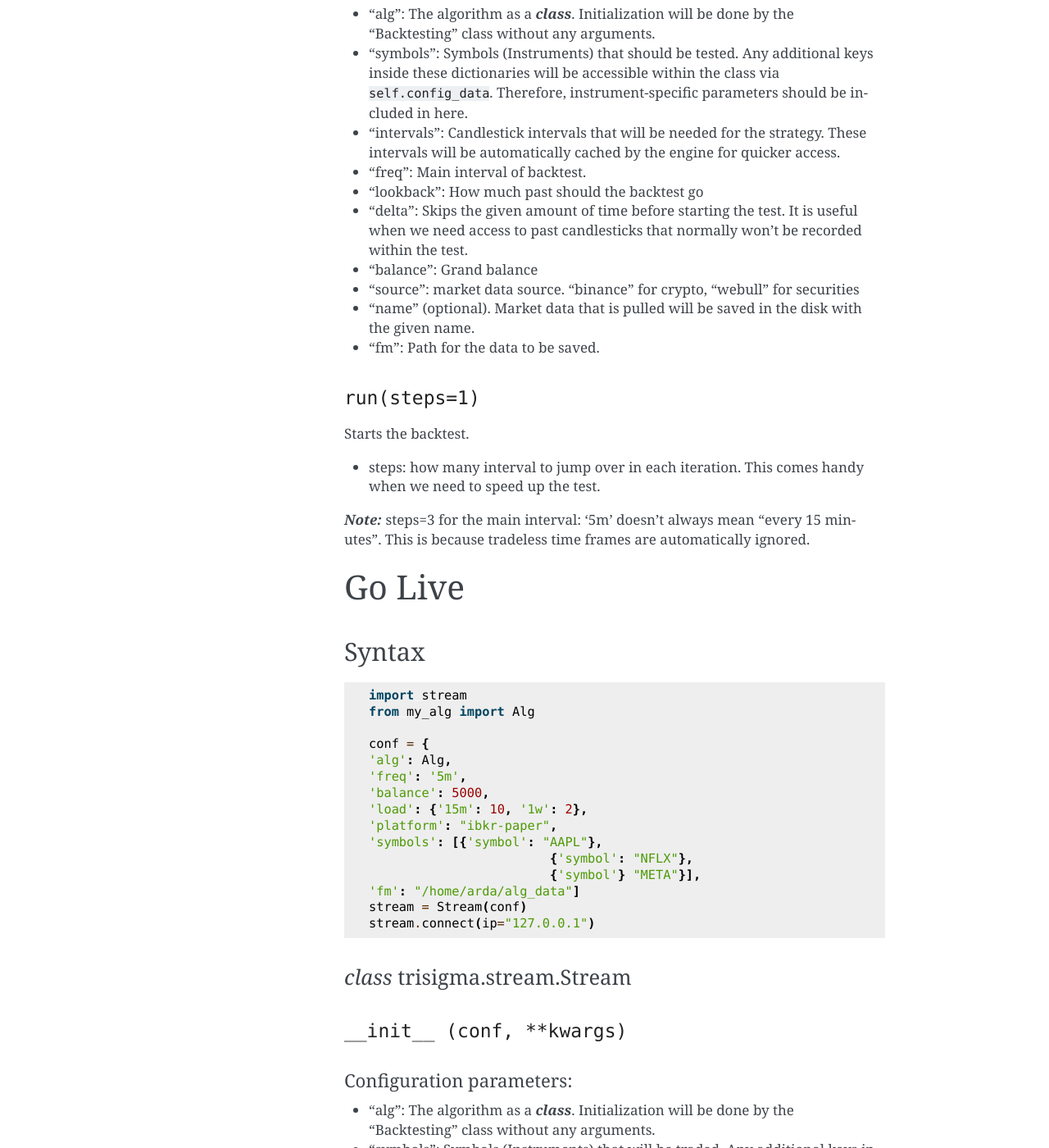
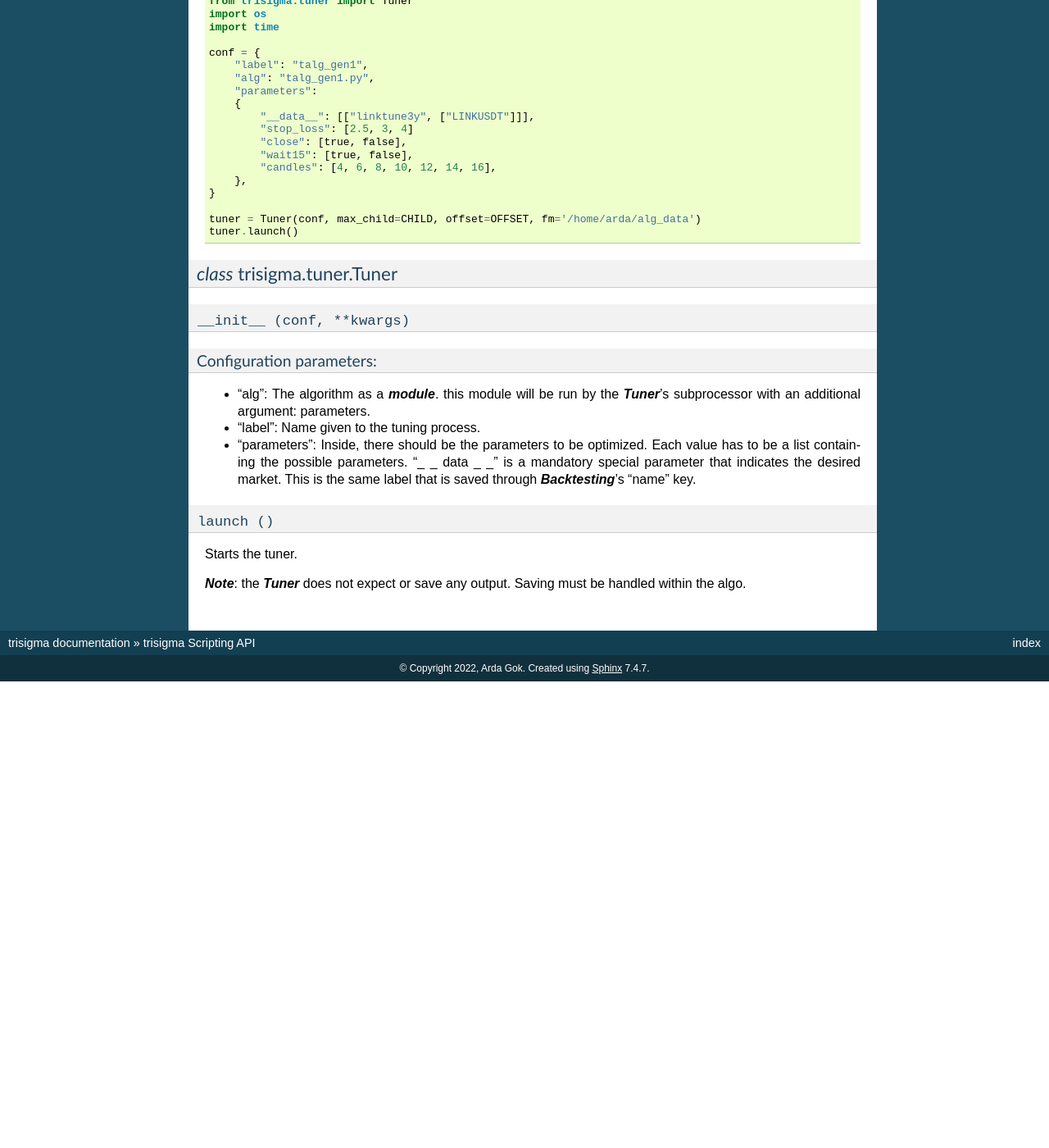
Before and after one commit to ArdaGk/trisigma, a Sphinx documentation site: the page built from docs/source/doc.md, in a window 1280 px wide and 1400 px high, scrolled down 9198 px. Shown: the whole window at 82% size. Built offline with Sphinx 7.4.7, drawn with Linux system fonts in a browser that asks for light colours; after the commit the page ends 10029 px from its top, so only the background shows below that; some of the changed text lies outside the part shown.

```diff
--- a/docs/source/conf.py
+++ b/docs/source/conf.py
@@ -1,6 +1,6 @@
 import sys
 import os
-sys.path.insert(0, os.path.abspath('../src'))
+sys.path.insert(0, os.path.abspath('../../src'))
 # Configuration file for the Sphinx documentation builder.
 #
 # For the full list of built-in configuration values, see the documentation:
@@ -26,5 +26,5 @@ exclude_patterns = []
 # -- Options for HTML output -------------------------------------------------
 # https://www.sphinx-doc.org/en/master/usage/configuration.html#options-for-html-output
 
-html_theme = 'alabaster'
+html_theme = 'classic'
 html_static_path = ['_static']
```
Also changed, not shown: docs/source/index.html (deleted, +0 -1 lines), docs/source/index.rst (+12 -1 lines).
